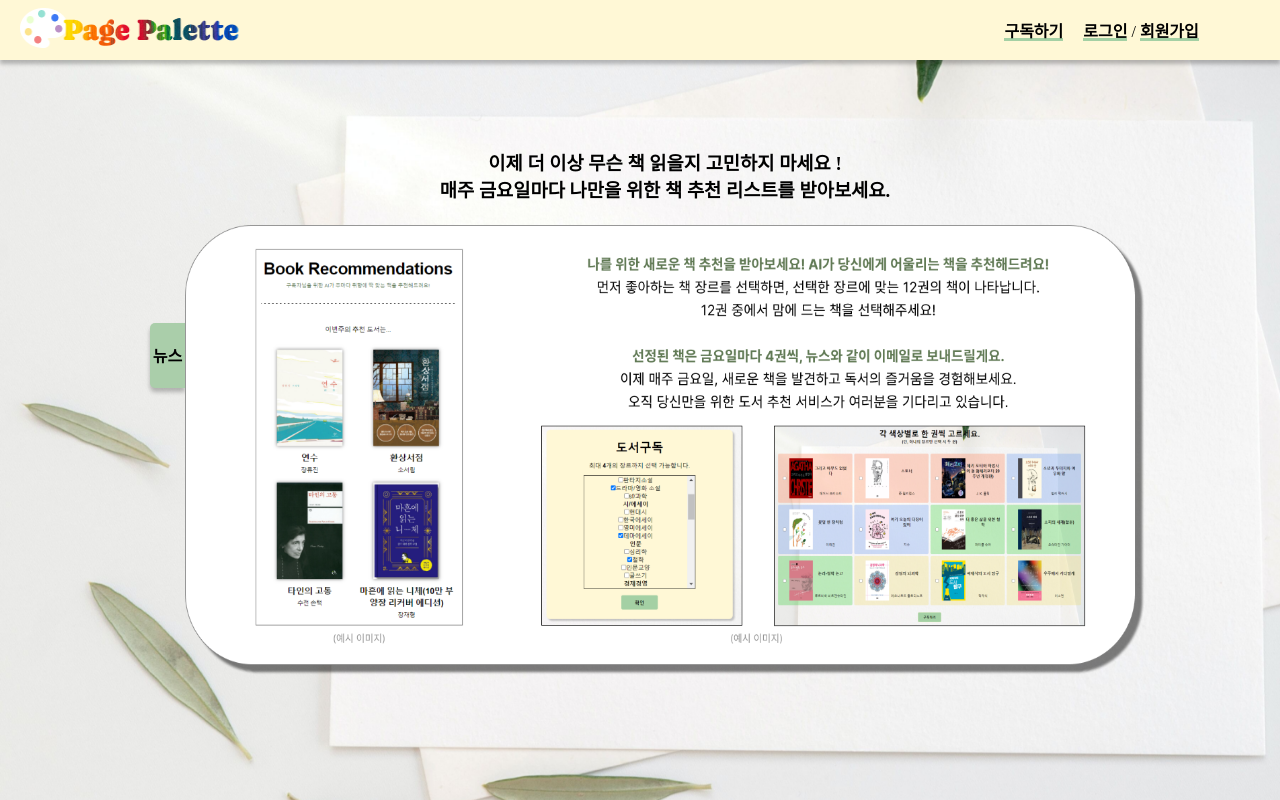
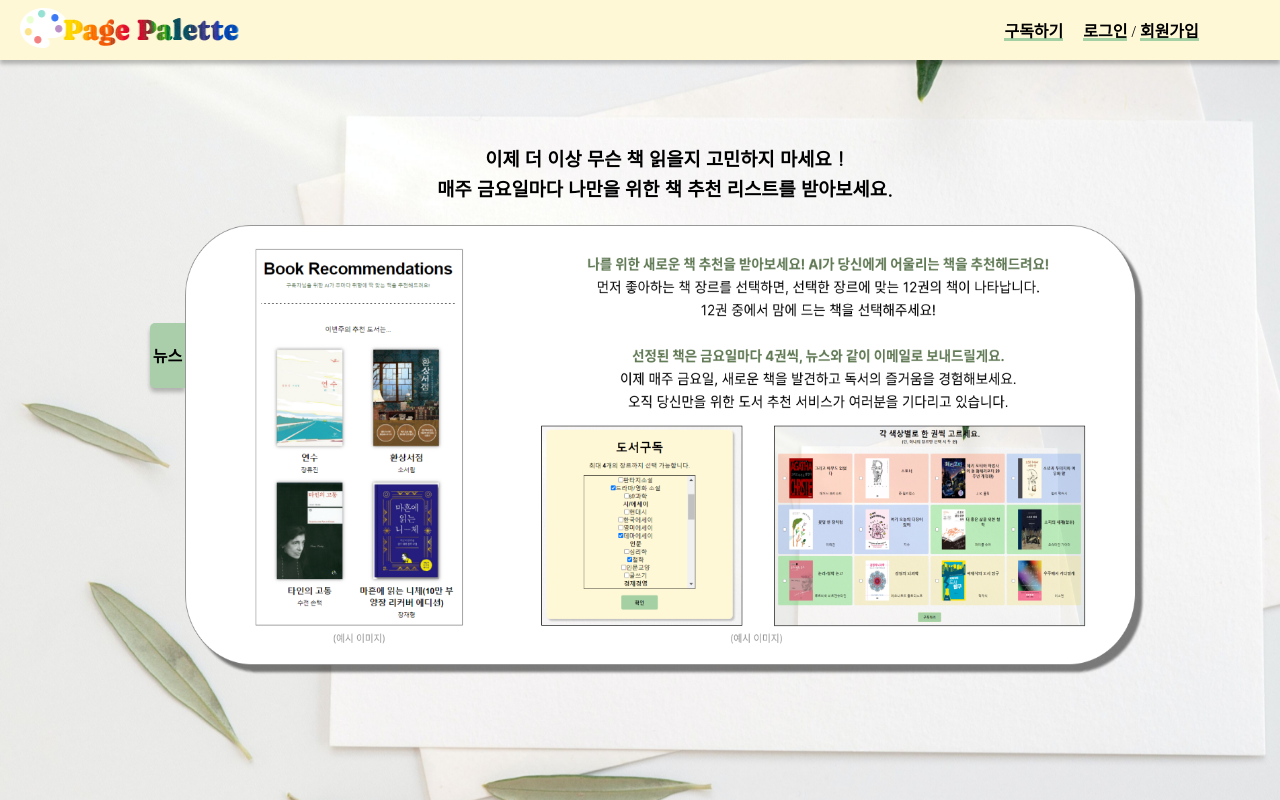
Before and after one commit to jinn0135/DA28_final_PagePalette, a Django app: page /main/detail_books/ in a window 1280 px wide. Run offline with Django 3.2, Linux system fonts and the light colour scheme; some web fonts are replaced.

Commit message:
Update detail_books.html

```diff
--- a/mysite/templates/main/detail_books.html
+++ b/mysite/templates/main/detail_books.html
@@ -4,11 +4,11 @@
       <div class="contents-container">
 
           <div class="text-container">
-              <h3>이제 더 이상 무슨 책 읽을지 고민하지 마세요 !<br>매주 금요일마다 나만을 위한 책 추천 리스트를 받아보세요.</h3>
+              <h3 class="gothic" style="line-height: 30px">이제 더 이상 무슨 책 읽을지 고민하지 마세요 !<br>매주 금요일마다 나만을 위한 책 추천 리스트를 받아보세요.</h3>
           </div>
 
           <div class="bookmark-container">
-              <a href="{% url 'main:detail_news' %}" class="detail_news_url"><button>뉴스</button></a>
+              <a href="{% url 'main:detail_news' %}" class="detail_news_url"><button class="coding">뉴스</button></a>
           </div>
 
           <div class="image-container">
```
